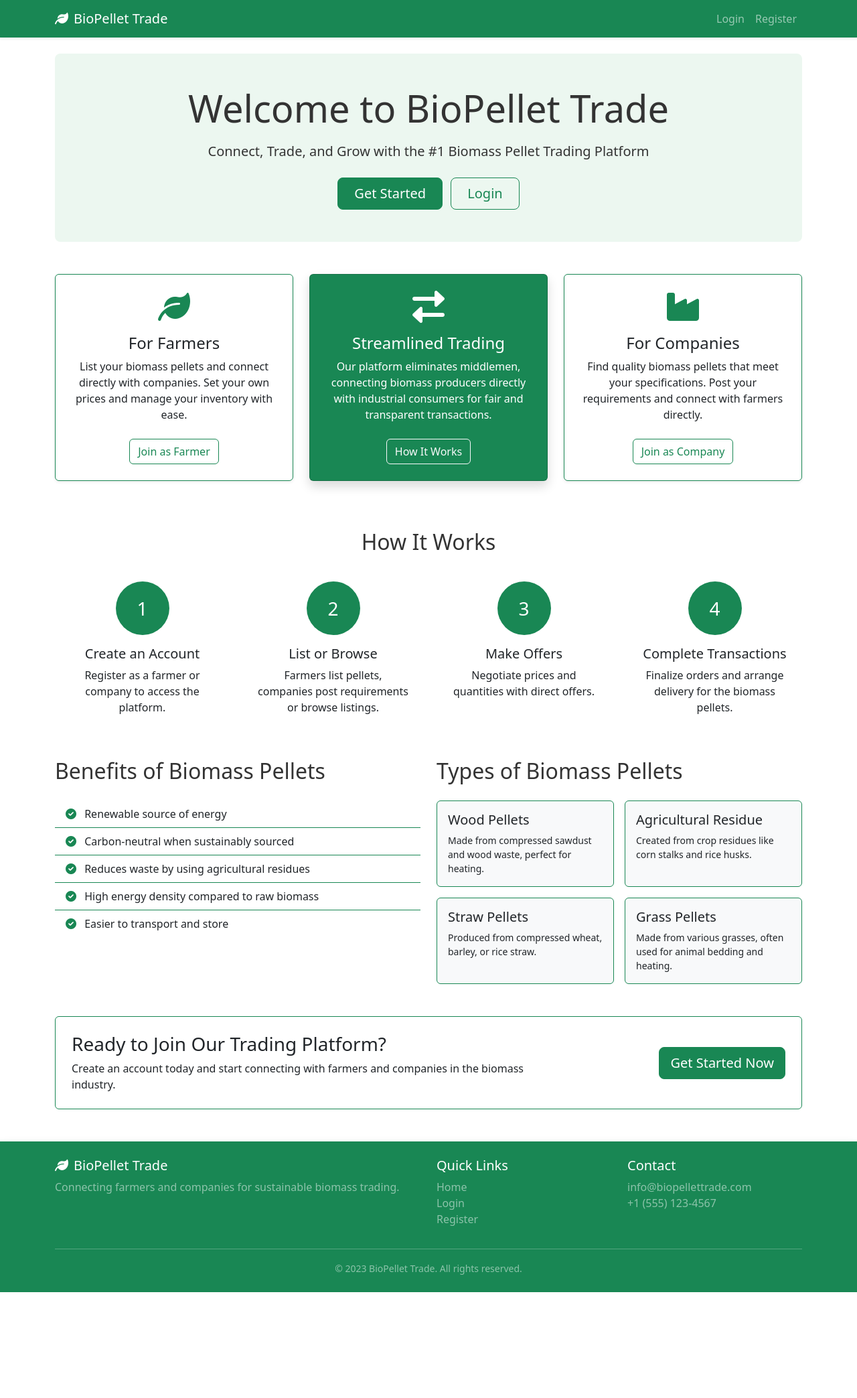
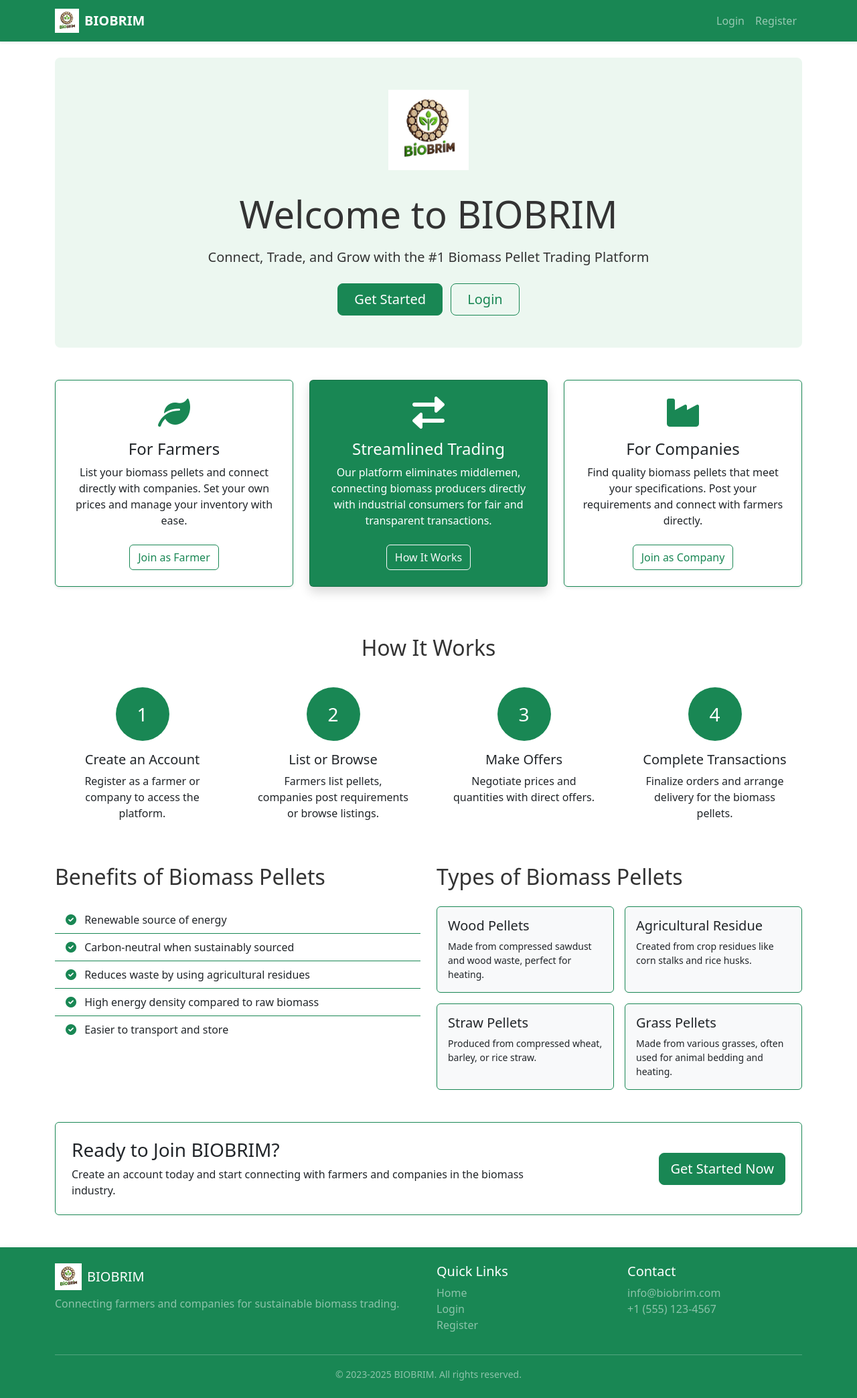
Before and after one commit to Pritish125/biomassTrade, a Flask app: page / in a window 1280 px wide. Shown: the whole page at 67% size. Before the commit the page ends 1929 px from the top, so only its background shows below. Run offline with Flask 3, Linux system fonts and the light colour scheme.

Commit message:
Update branding with new logo and name "BIOBRIM"
Replit-Commit-Author: Agent
Replit-Commit-Session-Id: c080130c-46ad-4f9a-8587-2d91ef1ff608
Replit-Commit-Screenshot-Url: https://storage.googleapis.com/screenshot-production-us-central1/66b693df-7e2f-4577-8b8a-420a63a5a5f3/dcd97f1e-1833-4cc4-8c03-322fb77341a3.jpg

```diff
--- a/templates/base.html
+++ b/templates/base.html
@@ -3,20 +3,23 @@
 <head>
     <meta charset="UTF-8">
     <meta name="viewport" content="width=device-width, initial-scale=1.0">
-    <title>Biomass Pellet Trading Platform</title>
+    <title>BIOBRIM - Biomass Trading Platform</title>
     <!-- Bootstrap 5 CSS -->
     <link rel="stylesheet" href="https://cdn.jsdelivr.net/npm/bootstrap@5.3.0-alpha1/dist/css/bootstrap.min.css">
     <!-- Font Awesome Icons -->
     <link rel="stylesheet" href="https://cdnjs.cloudflare.com/ajax/libs/font-awesome/6.0.0/css/all.min.css">
     <!-- Custom CSS -->
     <link rel="stylesheet" href="{{ url_for('static', filename='css/custom.css') }}">
+    <!-- Favicon -->
+    <link rel="icon" href="{{ url_for('static', filename='images/biobrim_logo.jpg') }}" type="image/jpeg">
 </head>
 <body>
     <!-- Navigation Bar -->
     <nav class="navbar navbar-expand-lg navbar-dark bg-success mb-4 shadow-sm">
         <div class="container">
-            <a class="navbar-brand" href="{{ url_for('auth.index') }}">
-                <i class="fas fa-leaf me-2"></i>BioPellet Trade
+            <a class="navbar-brand d-flex align-items-center" href="{{ url_for('auth.index') }}">
+                <img src="{{ url_for('static', filename='images/biobrim_logo.jpg') }}" alt="BIOBRIM Logo" class="me-2" height="36">
+                <span class="fw-bold">BIOBRIM</span>
             </a>
             <button class="navbar-toggler" type="button" data-bs-toggle="collapse" data-bs-target="#navbarNav" aria-controls="navbarNav" aria-expanded="false" aria-label="Toggle navigation">
                 <span class="navbar-toggler-icon"></span>
@@ -120,7 +123,10 @@
         <div class="container">
             <div class="row">
                 <div class="col-md-6">
-                    <h5><i class="fas fa-leaf me-2"></i>BioPellet Trade</h5>
+                    <div class="d-flex align-items-center mb-2">
+                        <img src="{{ url_for('static', filename='images/biobrim_logo.jpg') }}" alt="BIOBRIM Logo" class="me-2" height="40">
+                        <h5 class="mb-0">BIOBRIM</h5>
+                    </div>
                     <p class="text-white-50">Connecting farmers and companies for sustainable biomass trading.</p>
                 </div>
                 <div class="col-md-3">
@@ -139,14 +145,14 @@
                 <div class="col-md-3">
                     <h5>Contact</h5>
                     <ul class="list-unstyled">
-                        <li><a href="mailto:info@biopellettrade.com" class="text-decoration-none text-white-50">info@biopellettrade.com</a></li>
+                        <li><a href="mailto:info@biobrim.com" class="text-decoration-none text-white-50">info@biobrim.com</a></li>
                         <li><span class="text-white-50">+1 (555) 123-4567</span></li>
                     </ul>
                 </div>
             </div>
             <hr class="bg-white-50">
             <div class="text-center text-white-50">
-                <small>&copy; 2023 BioPellet Trade. All rights reserved.</small>
+                <small>&copy; 2023-2025 BIOBRIM. All rights reserved.</small>
             </div>
         </div>
     </footer>
--- a/templates/landing.html
+++ b/templates/landing.html
@@ -2,7 +2,10 @@
 
 {% block content %}
 <div class="hero-section py-5 mb-5 text-center">
-    <h1 class="display-4 mb-3">Welcome to BioPellet Trade</h1>
+    <div class="d-flex justify-content-center mb-3">
+        <img src="{{ url_for('static', filename='images/biobrim_logo.jpg') }}" alt="BIOBRIM Logo" height="120" class="mb-3">
+    </div>
+    <h1 class="display-4 mb-3">Welcome to BIOBRIM</h1>
     <p class="lead mb-4">Connect, Trade, and Grow with the #1 Biomass Pellet Trading Platform</p>
     <div class="mt-4">
         <a href="{{ url_for('auth.register') }}" class="btn btn-success btn-lg me-2 px-4">Get Started</a>
@@ -153,7 +156,7 @@
     <div class="card-body p-4">
         <div class="row align-items-center">
             <div class="col-md-8">
-                <h3>Ready to Join Our Trading Platform?</h3>
+                <h3>Ready to Join BIOBRIM?</h3>
                 <p class="mb-md-0">Create an account today and start connecting with farmers and companies in the biomass industry.</p>
             </div>
             <div class="col-md-4 text-md-end">
```
Also changed, not shown: static/images/biobrim_logo.jpg (added).
